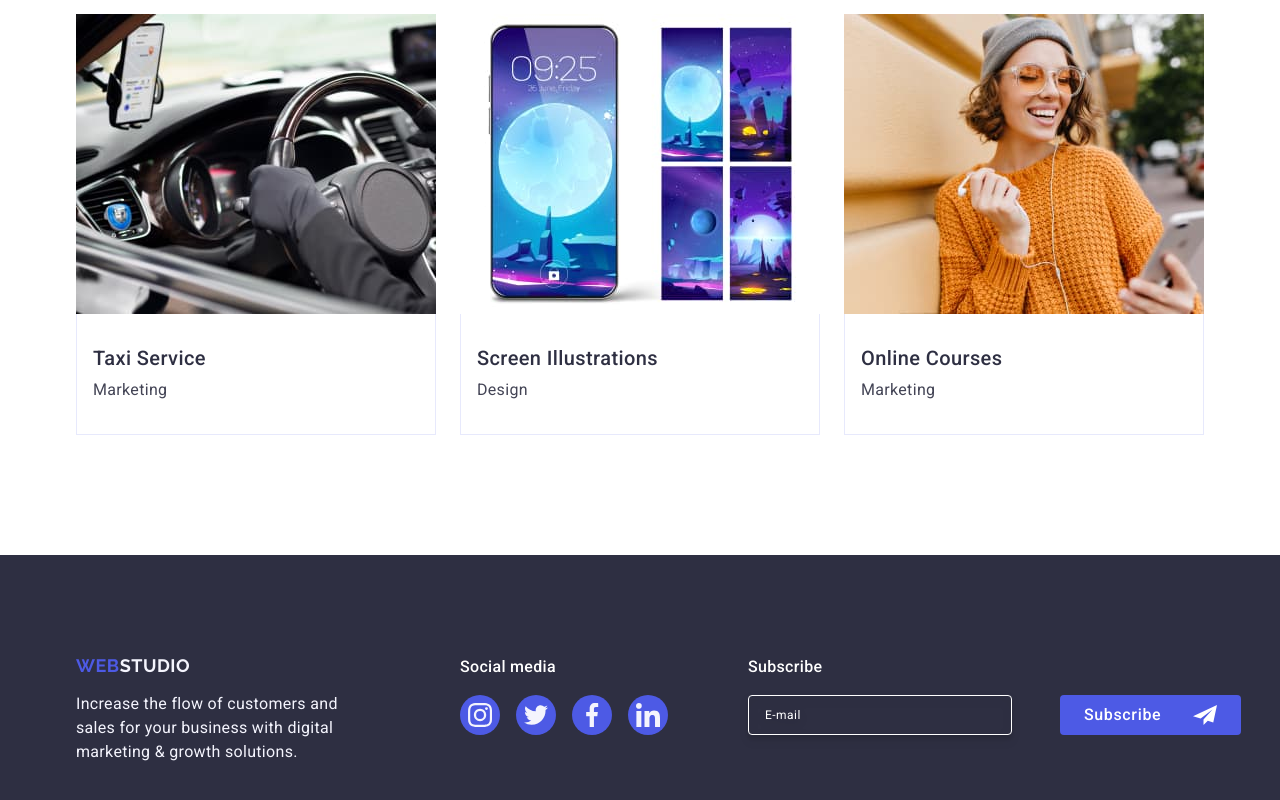
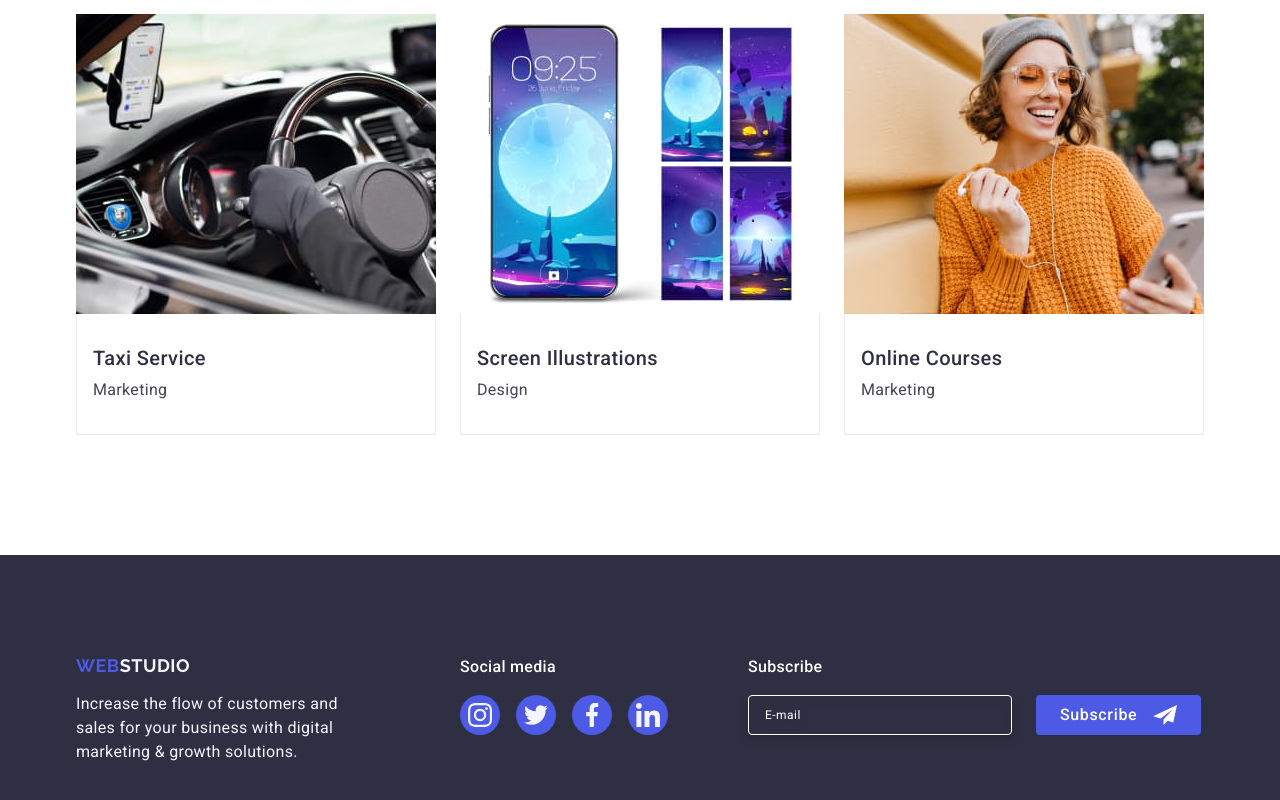
Before and after one commit to Lyubawa/goit-markup-hw-05, a plain HTML site: page index.html in a window 1280 px wide. Shown: the part 2628-3428 px from the top of the page. Drawn offline with nearby package versions, Linux system fonts and the light colour scheme.

Commit message:
homework5-7

```diff
--- a/css/styles.css
+++ b/css/styles.css
@@ -484,8 +484,7 @@ transform: translateY(0%);
     letter-spacing: 0.04em;
     padding-left: 16px;
     filter: drop-shadow(0px 4px 4px rgba(0, 0, 0, 0.15));
-    margin-right: 24px;
-  }
+      }
   .subscribe-input::placeholder{
     color: #ffffff;
       }
@@ -509,8 +508,9 @@ transform: translateY(0%);
         background-color: var(--IRIS, #4D5AE5);
                 fill: #FFFFFF;
   }
-  .subscribe-icon{
-    margin-left: 16px;
+  .subscribe-btn:hover,
+  .subscribe-btn:focus {
+      background-color: #404BBF;
   }
   /* ===== BACKDROP ===== */
   .backdrop{
```
Also changed, not shown: images/icons.svg.
